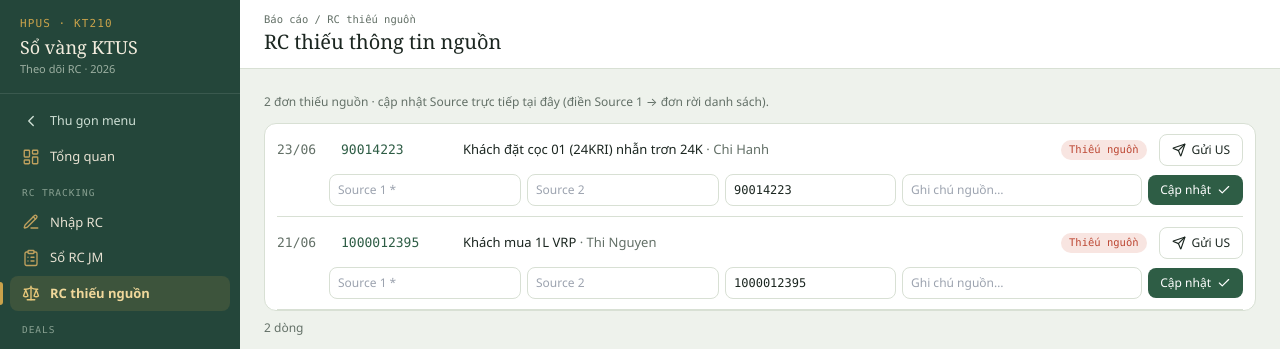
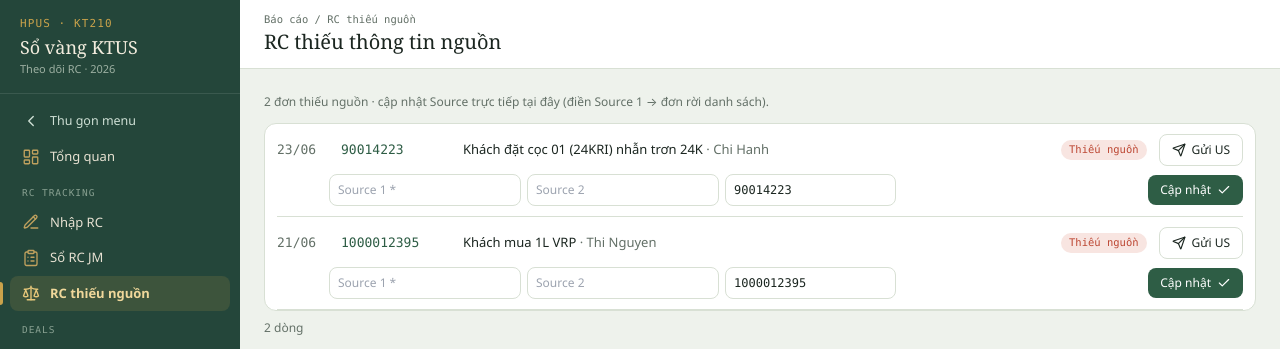
Before and after one commit to quocviet-IT/ktus, a Next.js app: page /missing-source in a window 1280 px wide. Shown: the top 349 px of the page. Built offline with nearby package versions, Linux system fonts and the light colour scheme.

Commit message:
fix(missing-source): bo o Ghi chu nguon (he thong khong co truong nay)

```diff
--- a/src/app/missing-source/page.tsx
+++ b/src/app/missing-source/page.tsx
@@ -47,7 +47,7 @@ export default async function MissingSource({ searchParams }: { searchParams: {
                 <input name="source1" list="dl-src-miss" defaultValue={t.source1 || ""} placeholder="Source 1 *" autoComplete="off" aria-label="Source 1" className={inp + " min-w-[150px]"} />
                 <input name="source2" list="dl-src-miss" defaultValue={t.source2 || ""} placeholder="Source 2" autoComplete="off" aria-label="Source 2" className={inp + " min-w-[120px]"} />
                 <input name="rcJmNo" defaultValue={t.rcJmNo || ""} placeholder="Mã đơn JM" aria-label="Mã đơn JM" className={inp + " min-w-[120px] font-mono"} />
-                <input name="detail" placeholder="Ghi chú nguồn…" aria-label="Ghi chú nguồn" className={inp + " flex-1 min-w-[160px]"} />
+                <div className="flex-1" />
                 <button type="submit" className="inline-flex items-center gap-1.5 bg-brand text-white rounded-lg px-3 py-1.5 text-[12px] hover:bg-accent">
                   Cập nhật <Check className="h-3.5 w-3.5" aria-hidden="true" />
                 </button>
```
